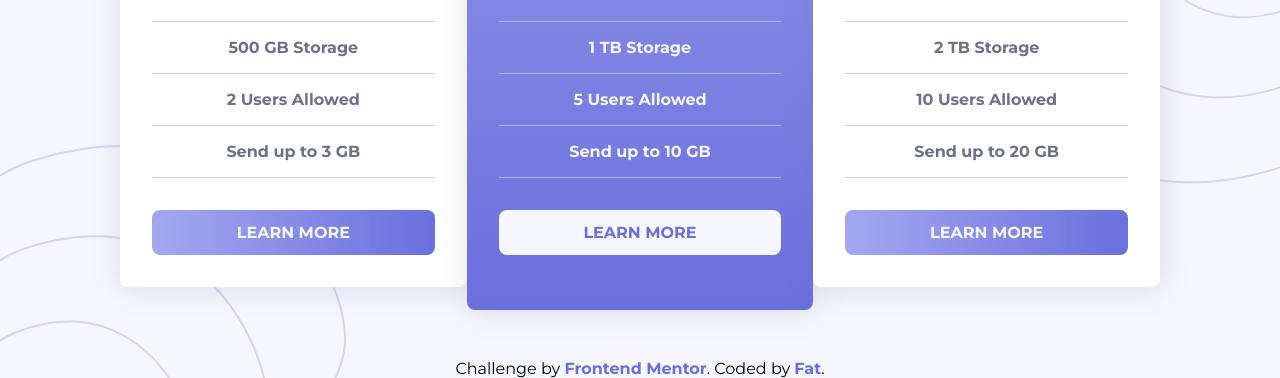
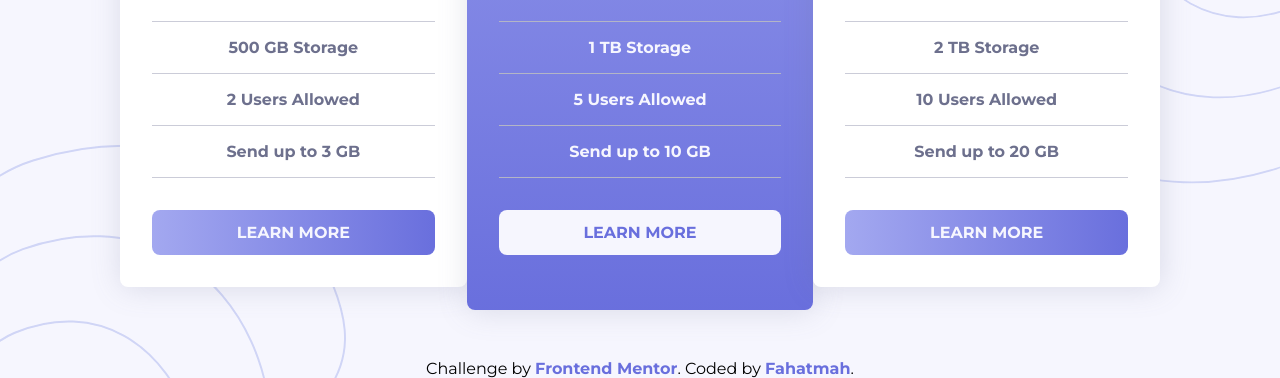
Before and after one commit to Fahatmah/frontendmentor-solutions, a plain HTML site: page pricing-component-with-toggle/index.html in a window 1280 px wide. Shown: the part 422-800 px from the top of the page. Drawn offline with Linux system fonts and the light colour scheme.

Commit message:
updated links

```diff
--- a/pricing-component-with-toggle/index.html
+++ b/pricing-component-with-toggle/index.html
@@ -79,7 +79,7 @@
           Challenge by
           <a href="https://www.frontendmentor.io?ref=challenge" target="_blank"
             >Frontend Mentor</a
-          >. Coded by <a href="https://www.frontendmentor.io/profile/Fahatmah">Fat</a>.
+          >. Coded by <a href="https://www.frontendmentor.io/profile/Fahatmah">Fahatmah</a>.
         </div>
       </footer>
   </body>
```
